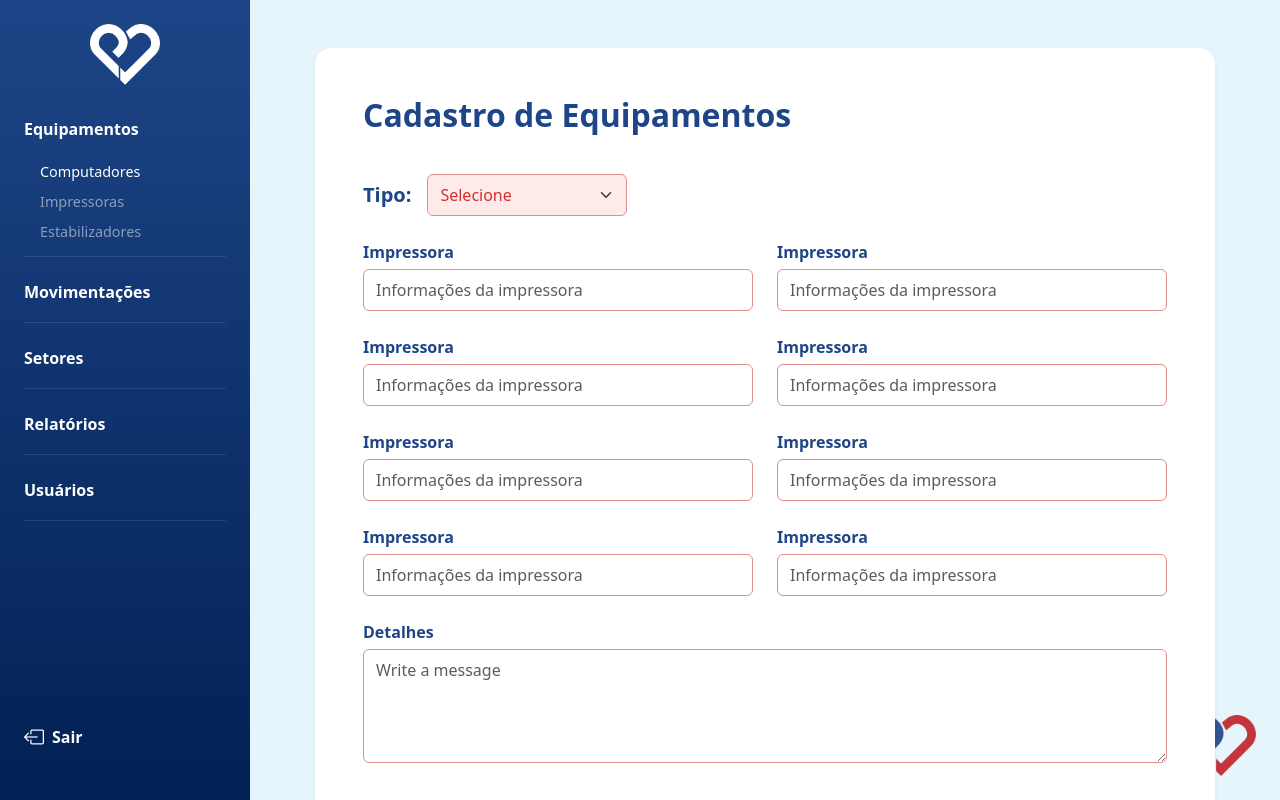
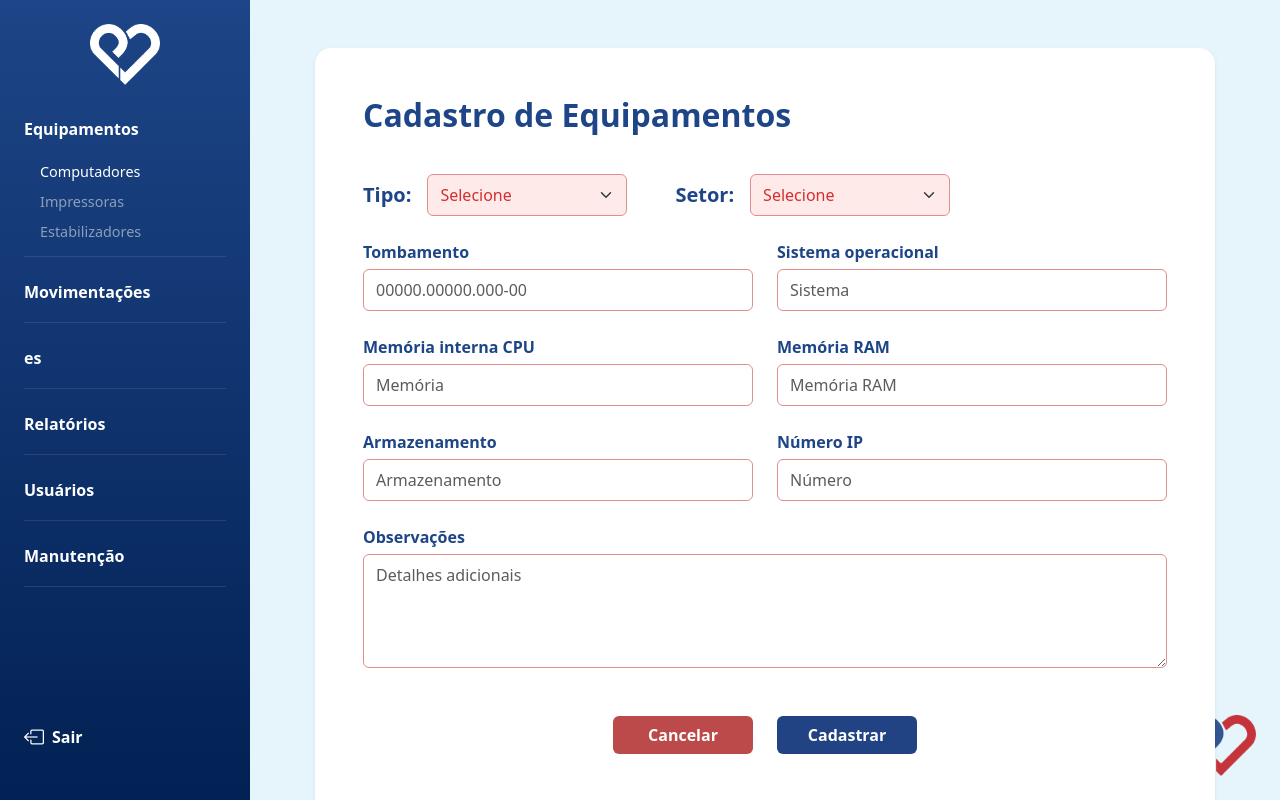
Before and after one commit to ProjetoRTP/projeto-rtp-patrimonio, a plain HTML site: page frontend/pages/cadastro.html in a window 1280 px wide. Drawn offline with nearby package versions, Linux system fonts and the light colour scheme.

Commit message:
feat: fix input texts, add new select, adjust layout to Figma, and update icons

```diff
--- a/frontend/pages/cadastro.html
+++ b/frontend/pages/cadastro.html
@@ -34,9 +34,11 @@
                     </ul>
                 </li>
                 <li class="nav-item linha-divisoria"><a class="nav-link text-white fw-bold px-0" href="#">Movimentações</a></li>
-                <li class="nav-item linha-divisoria"><a class="nav-link text-white fw-bold px-0" href="#">Setores</a></li>
+                <li class="nav-item linha-divisoria"><a class="nav-link text-white fw-bold px-0" href="#">
+                    es</a></li>
                 <li class="nav-item linha-divisoria"><a class="nav-link text-white fw-bold px-0" href="#">Relatórios</a></li>
                 <li class="nav-item linha-divisoria"><a class="nav-link text-white fw-bold px-0" href="#">Usuários</a></li>
+                <li class="nav-item linha-divisoria"><a class="nav-link text-white fw-bold px-0" href="#">Manutenção</a></li>
             </ul>
             <div class="mt-auto mb-5 ms-4">
                 <a href="index.html" class="btn-sair text-white text-decoration-none d-flex align-items-center gap-2">
@@ -55,7 +57,9 @@
 
                 <form>
 
-                    <div class="d-flex align-items-center mb-4 gap-3">
+                    <div class="d-flex flex-wrap gap-5 mb-4">
+
+                        <div class="d-flex align-items-center gap-3">
                             <label class="label-azul mb-0 fs-5">Tipo:</label>
                             <select class="form-select input-vermelho" style="width: 200px; background-color: #ffeaea; color: #D32F2F;">
                                 <option selected>Selecione</option>
@@ -65,56 +69,59 @@
                             </select>
                         </div>
 
-                    <div class="row g-4"> <div class="col-md-6"> <label class="label-azul d-block">Impressora</label>
-                            <input type="text" class="form-control input-vermelho" placeholder="Informações da impressora">
+                        <div class="d-flex align-items-center gap-3">
+                            <label class="label-azul mb-0 fs-5">Setor:</label>
+                            <select class="form-select input-vermelho" style="width: 200px; background-color: #ffeaea; color: #D32F2F;">
+                                <option selected>Selecione</option>
+                                <option value="1">opt1</option>
+                                <option value="2">opt2</option>
+                                <option value="3">opt3</option>
+                            </select>
+                        </div>
+
+                    </div>
+
+                    <div class="row g-4"> <div class="col-md-6"> <label class="label-azul d-block">Tombamento</label>
+                            <input type="text" class="form-control input-vermelho" placeholder="00000.00000.000-00">
                         </div>
                         <div class="col-md-6">
-                            <label class="label-azul d-block">Impressora</label>
-                            <input type="text" class="form-control input-vermelho" placeholder="Informações da impressora">
+                            <label class="label-azul d-block">Sistema operacional</label>
+                            <input type="text" class="form-control input-vermelho" placeholder="Sistema">
                         </div>
 
                         <div class="col-md-6">
-                            <label class="label-azul d-block">Impressora</label>
-                            <input type="text" class="form-control input-vermelho" placeholder="Informações da impressora">
+                            <label class="label-azul d-block">Memória interna CPU</label>
+                            <input type="text" class="form-control input-vermelho" placeholder="Memória">
                         </div>
                         <div class="col-md-6">
-                            <label class="label-azul d-block">Impressora</label>
-                            <input type="text" class="form-control input-vermelho" placeholder="Informações da impressora">
+                            <label class="label-azul d-block">Memória RAM</label>
+                            <input type="text" class="form-control input-vermelho" placeholder="Memória RAM">
                         </div>
 
                         <div class="col-md-6">
-                            <label class="label-azul d-block">Impressora</label>
-                            <input type="text" class="form-control input-vermelho" placeholder="Informações da impressora">
+                            <label class="label-azul d-block">Armazenamento</label>
+                            <input type="text" class="form-control input-vermelho" placeholder="Armazenamento">
                         </div>
                         <div class="col-md-6">
-                            <label class="label-azul d-block">Impressora</label>
-                            <input type="text" class="form-control input-vermelho" placeholder="Informações da impressora">
-                        </div>
-
-                        <div class="col-md-6">
-                            <label class="label-azul d-block">Impressora</label>
-                            <input type="text" class="form-control input-vermelho" placeholder="Informações da impressora">
-                        </div>
-                        <div class="col-md-6">
-                            <label class="label-azul d-block">Impressora</label>
-                            <input type="text" class="form-control input-vermelho" placeholder="Informações da impressora">
+                            <label class="label-azul d-block">Número IP</label>
+                            <input type="text" class="form-control input-vermelho" placeholder="Número">
                         </div>
 
                         <div class="col-12 mt-4">
-                            <label class="label-azul d-block">Detalhes</label>
-                            <textarea class="form-control input-vermelho" rows="4" placeholder="Write a message"></textarea>
+                            <label class="label-azul d-block">Observações</label>
+                            <textarea class="form-control input-vermelho" rows="4" placeholder="Detalhes adicionais"></textarea>
                         </div>
 
-                        <div class="col-12 mt-5 d-flex justify-content-end gap-3">
-
-                            <a href="equipamentos-computadores.html" class="btn btn-outline-secondary px-4 py-2 fw-bold rounded-pill">
+                        <div class="d-flex justify-content-center gap-4 mt-5 mb-4">
+                            <a href="equipamentos-computadores.html">
+                                <button type="button" class="btn text-white fw-bold" style="background-color: #bd4a4a; width: 140px; border-radius: 6px;">
                                     Cancelar
+                                </button>
                             </a>
 
-                            <button type="submit" class="btn text-white px-4 py-2 fw-bold rounded-pill" style="background-color: #1D4587; transition: all 0.3s ease;">
-                                Salvar Cadastro
+                            <button type="submit" class="btn text-white fw-bold" style="background-color: #214383; width: 140px; border-radius: 6px;">
+                                Cadastrar
                             </button>
-
                         </div>
 
                     </div>
```
Also changed, not shown: frontend/pages/equipamentos-computadores.html (+7 -5 lines). Lines whose indentation alone changed are shown as unchanged.
